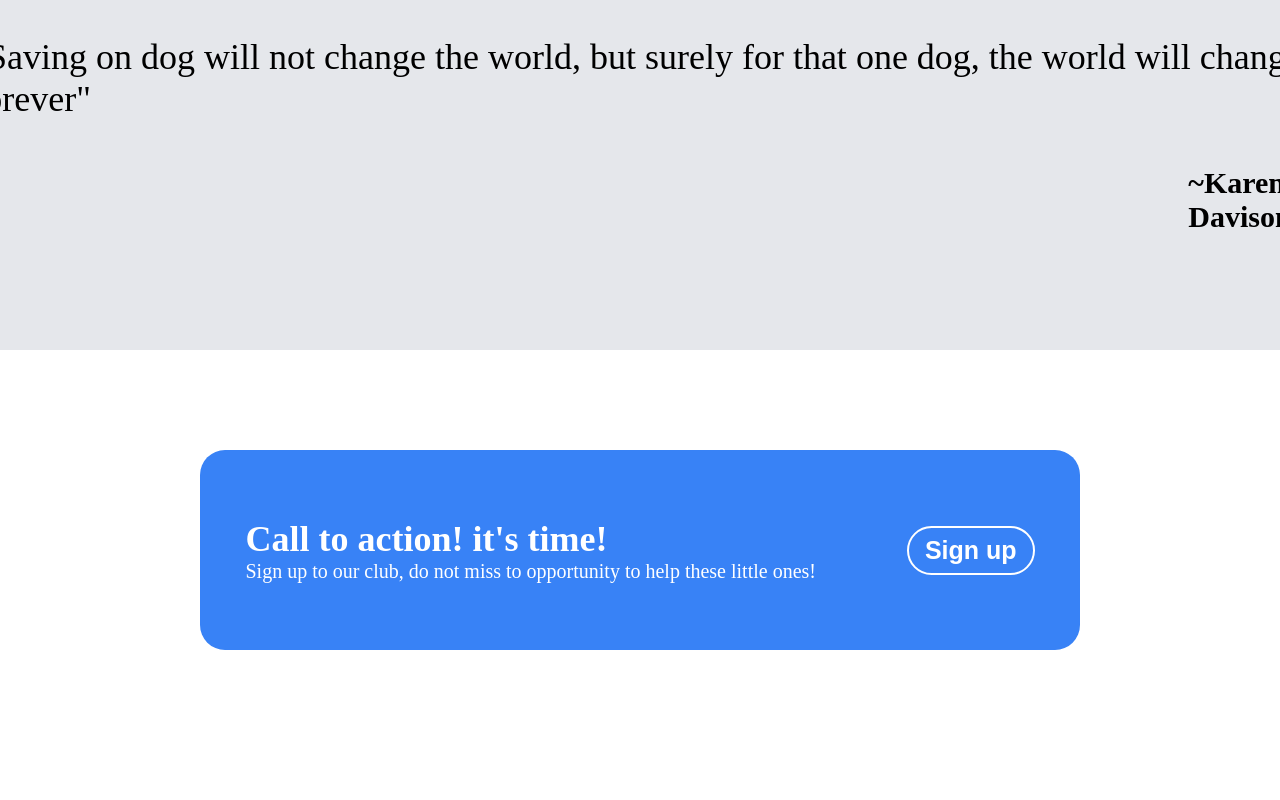
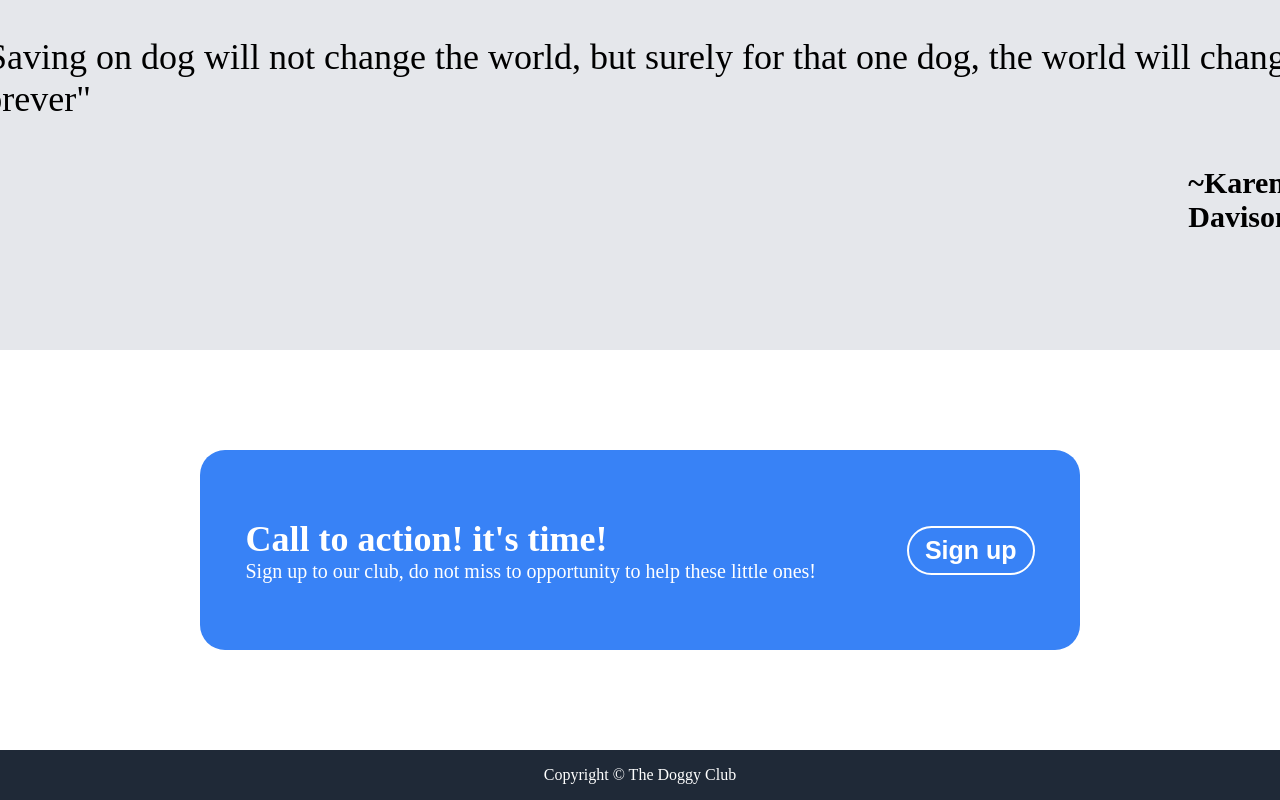
Before and after one commit to Marky2813/Landing-Page, a plain HTML site: page index.html in a window 1280 px wide. Shown: the part 1268-2068 px from the top of the page. Before the commit the page ends 2018 px from the top, so only its background shows below. Drawn offline with Linux system fonts and the light colour scheme.

Commit message:
COMPLETED THE LANDING PAGE

```diff
--- a/index.html
+++ b/index.html
@@ -46,9 +46,10 @@
     </div>
 
     <div class="main-three">
-      <div class="quote">"Saving on dog will not change the world, but surely for that one dog, the world will change forever"
-        <div class="writer"> ~Karen Davison</div>
-      </div>
+        <div class="quote">"Saving on dog will not change the world, but surely for that one dog, the world will change
+            forever"
+            <div class="writer"> ~Karen Davison</div>
+        </div>
     </div>
 
 
@@ -62,10 +63,11 @@
                 Sign up
             </button>
 
-
         </div>
     </div>
-
+    <div class="main-five">
+        <div class="copyright"> Copyright © The Doggy Club</div>
+    </div>
 
 
 
--- a/style.css
+++ b/style.css
@@ -162,3 +162,11 @@ img  {
     justify-self: center;
     margin: 0;
 }
+.main-five {
+    display: flex;
+    text-align: center;
+    justify-content: center;
+    color: white;
+    background-color: #1f2937;
+    padding: 16px;
+}
```
